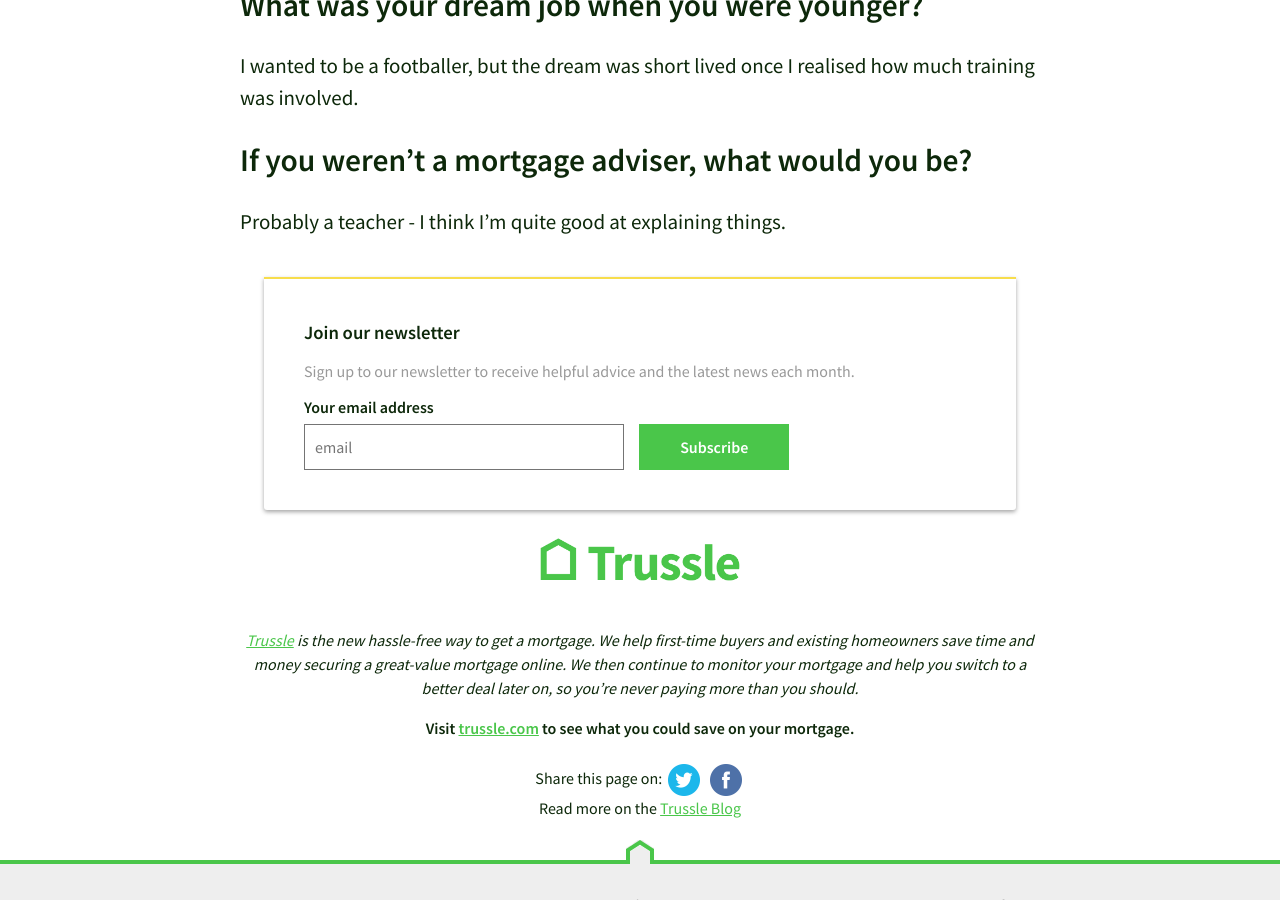
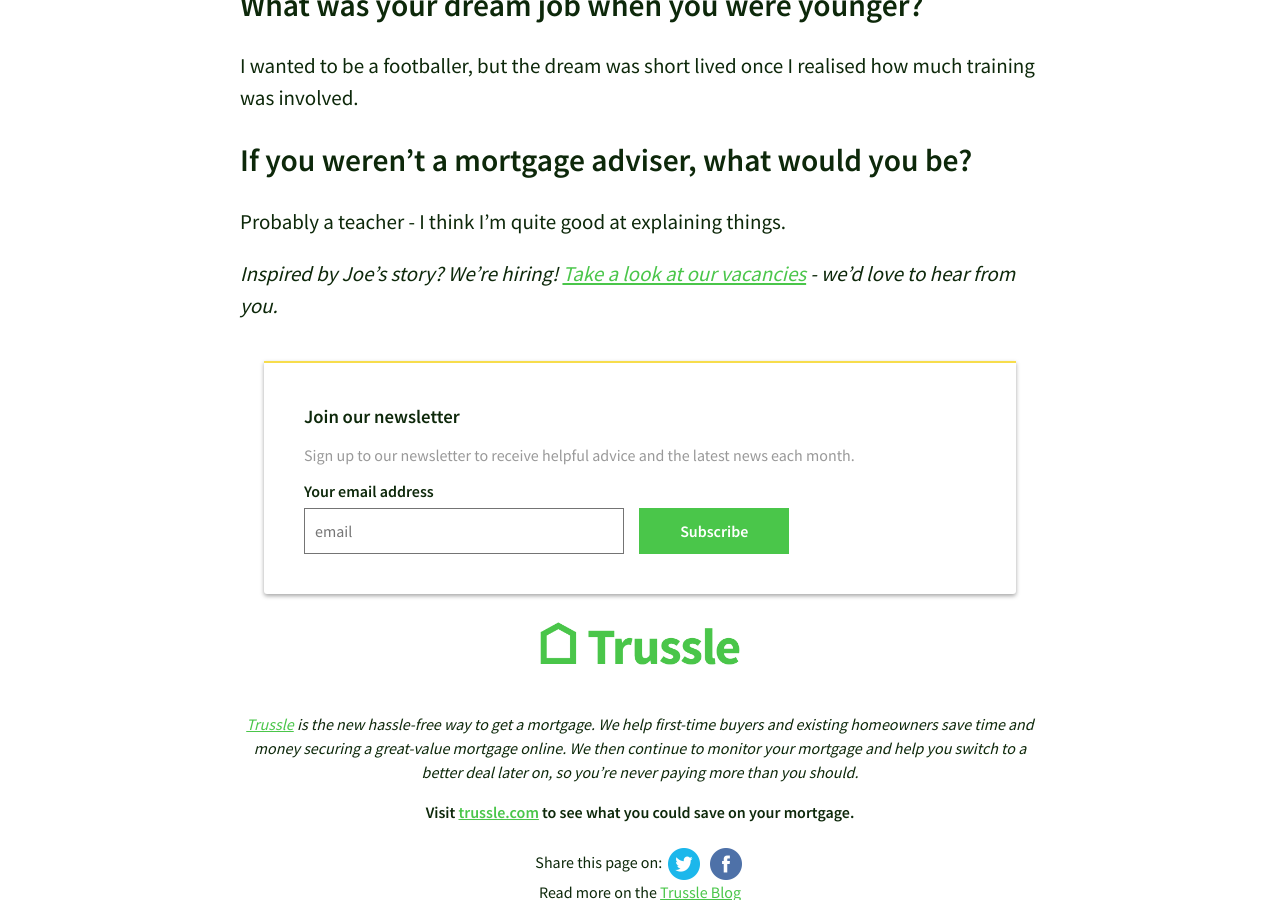
Before and after one commit to olitrussle/blog, a Jekyll site: the page built from _posts/2017-07-17-meet-the-team-joe-m.md, in a window 1280 px wide and 900 px high, scrolled down 1989 px. Built offline with Jekyll 4.4.1, drawn with Linux system fonts in a browser that asks for light colours; comment, search, counter and statistics services are not loaded.

Commit message:
Update 2017-07-17-meet-the-team-joe-m.md

```diff
--- a/_posts/2017-07-17-meet-the-team-joe-m.md
+++ b/_posts/2017-07-17-meet-the-team-joe-m.md
@@ -35,3 +35,5 @@
 
 ## If you weren’t a mortgage adviser, what would you be?
 Probably a teacher - I think I’m quite good at explaining things.
+
+_Inspired by Joe’s story? We’re hiring! [Take a look at our vacancies](https://jobs.lever.co/trussle "Trussle vacancies") - we’d love to hear from you._
```
